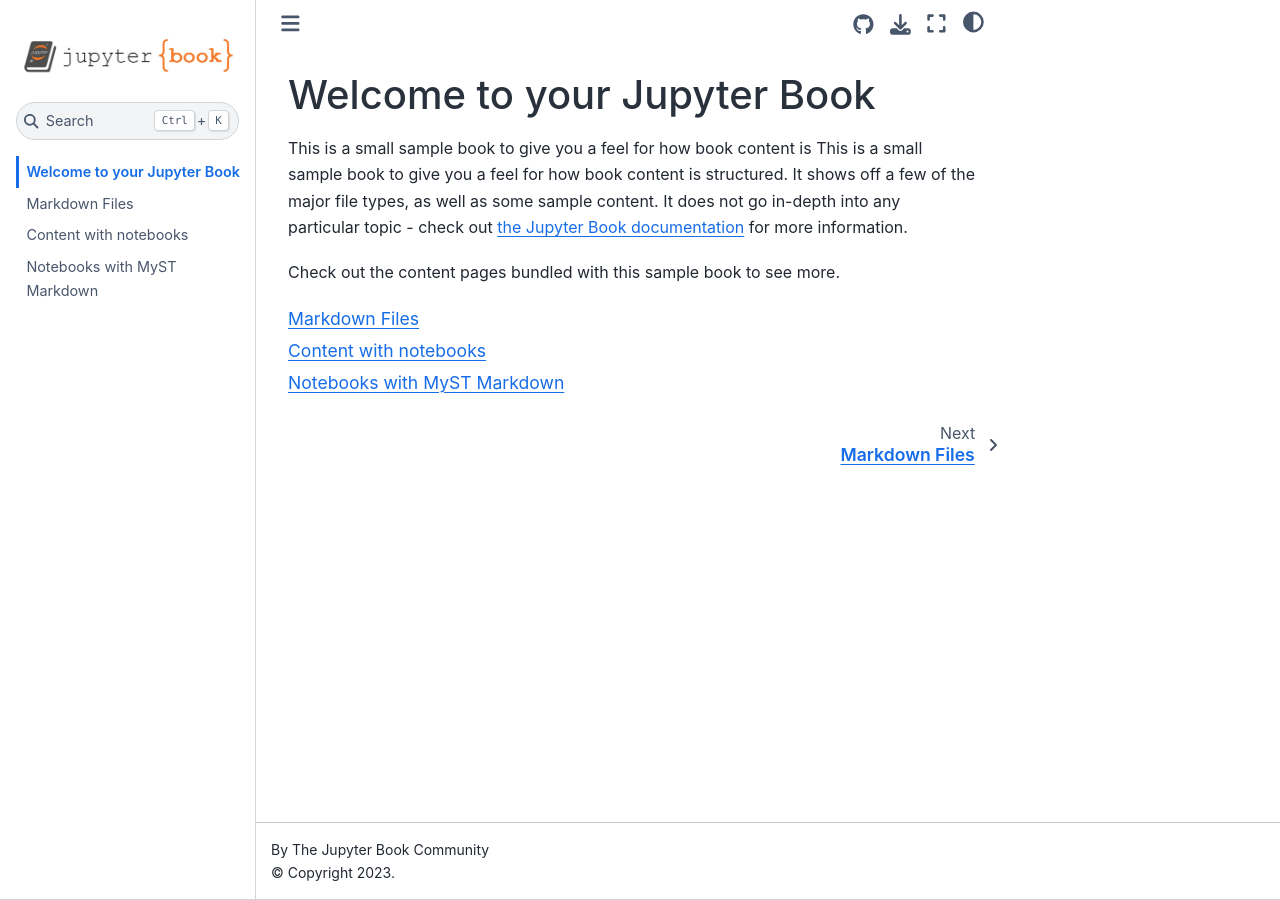
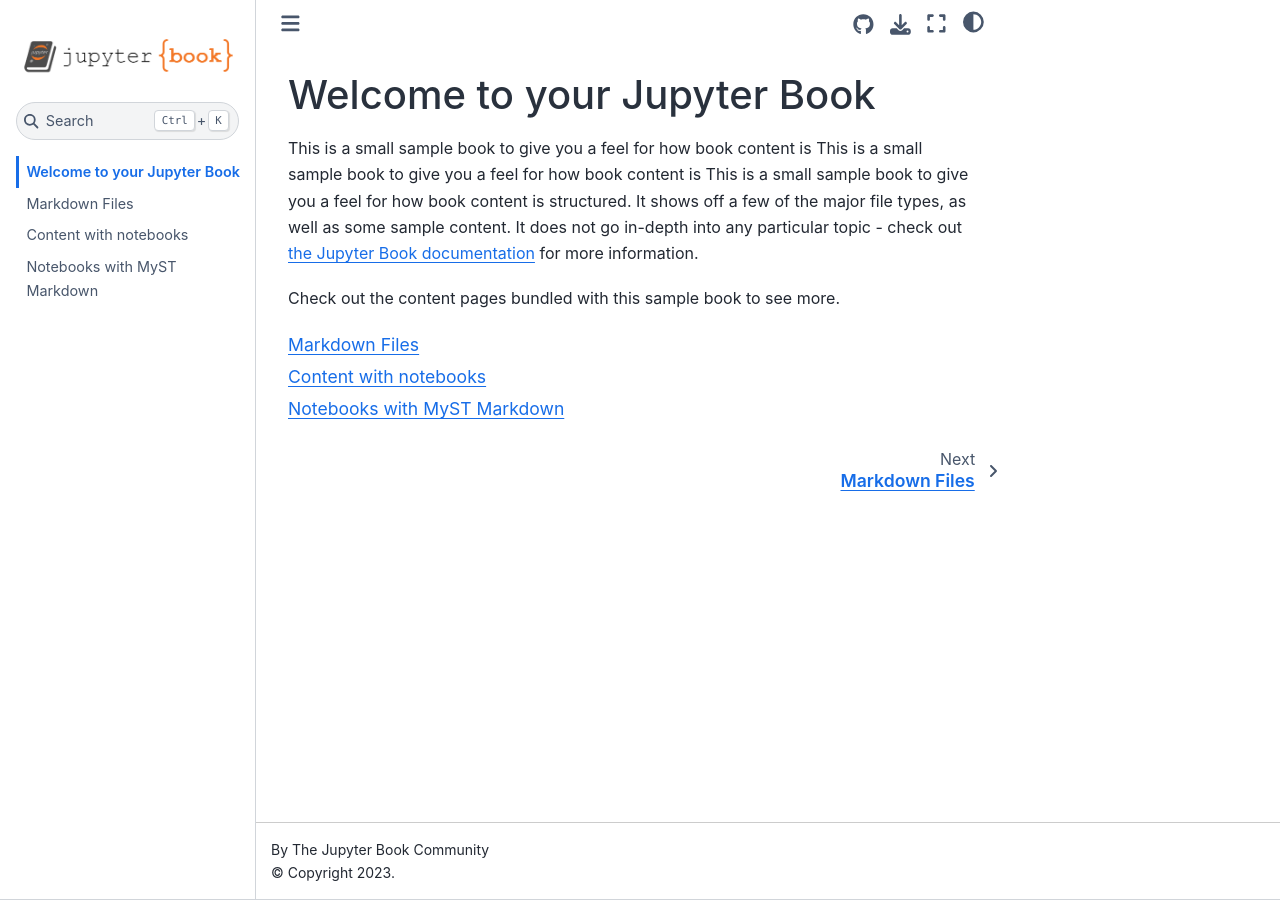
Before and after one commit to ia-education-guides/agile-methodologies, a Jupyter Book: the page built from intro.md, in a window 1280 px wide. Built offline with Jupyter Book 1.0.4 settings and Sphinx 7.4.7 and the Sphinx Book theme 1.1.4, drawn with Linux system fonts in a browser that asks for light colours.

```diff
--- a/intro.md
+++ b/intro.md
@@ -1,5 +1,6 @@
 # Welcome to your Jupyter Book
 
+This is a small sample book to give you a feel for how book content is
 This is a small sample book to give you a feel for how book content is
 This is a small sample book to give you a feel for how book content is
 structured.
```
